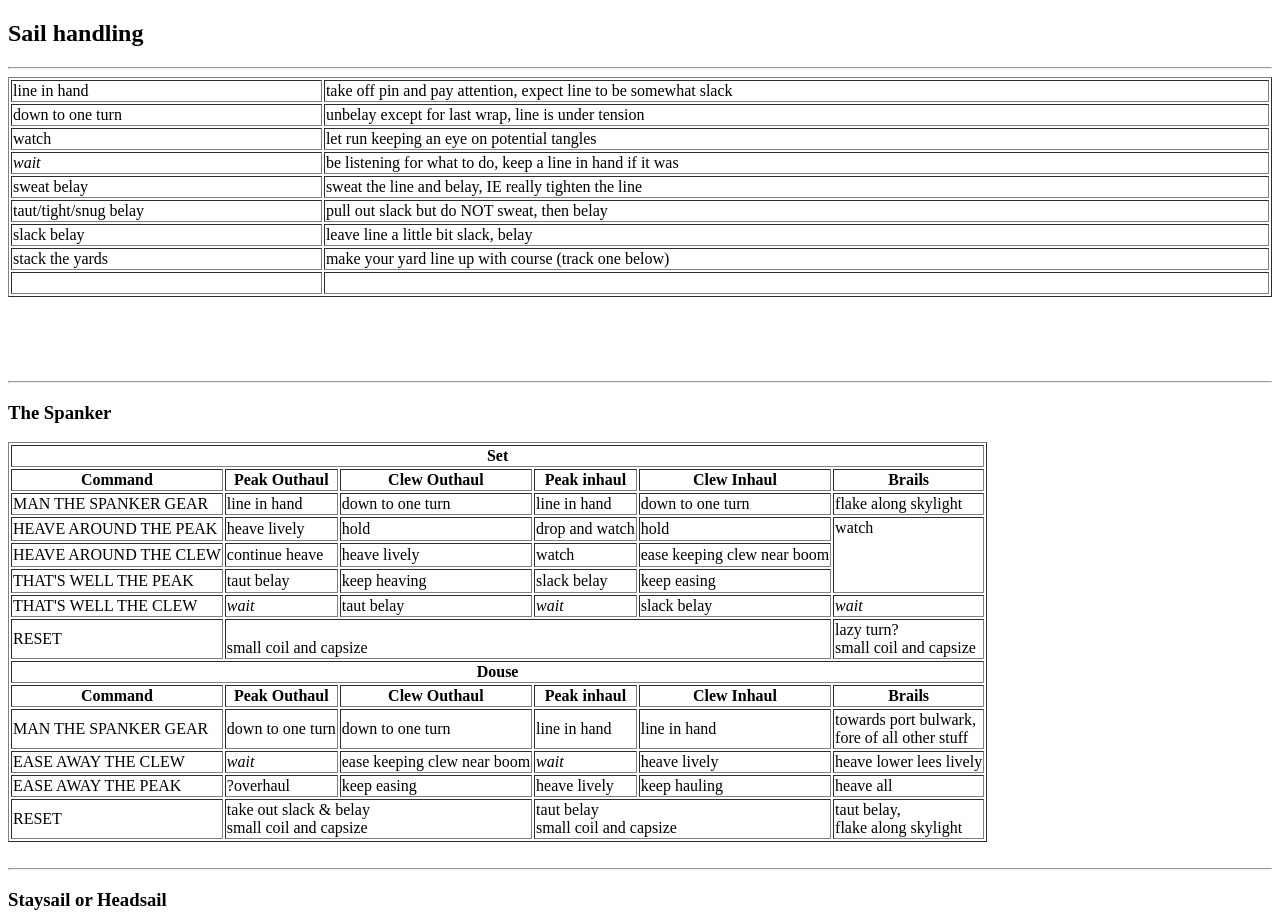
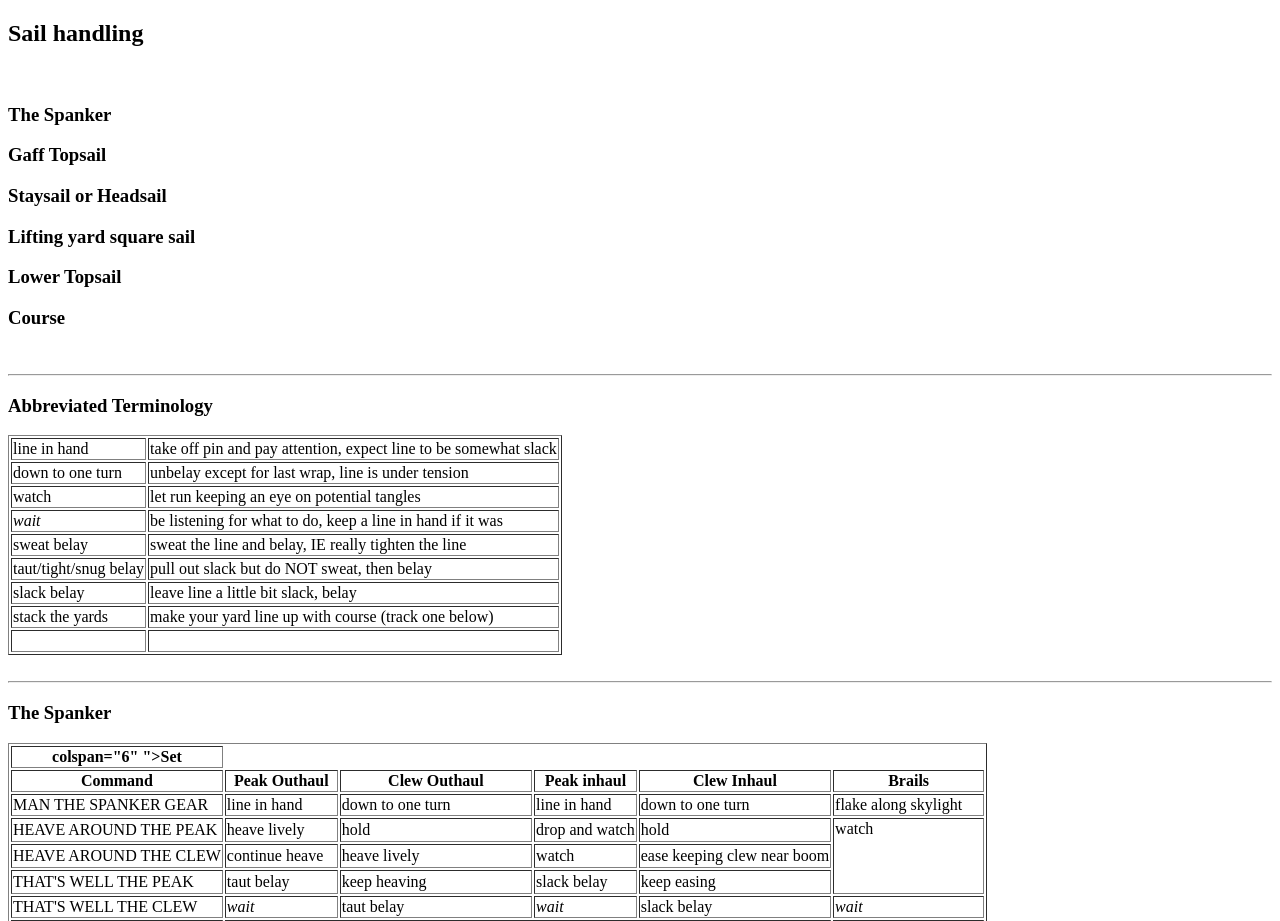
Before and after one commit to 980f/blather, a plain HTML site: page elissa/sailhandling.html in a window 1280 px wide. Shown: the top 921 px of the page. Drawn offline with Linux system fonts and the light colour scheme.

```diff
--- a/sailhandling.html
+++ b/elissa/sailhandling.html
@@ -6,8 +6,19 @@
   </head>
   <body>
     <h2>Sail handling</h2>
+    <br>
+    <h3>The Spanker </h3>
+    <h3>Gaff Topsail</h3>
+    <h3>Staysail or Headsail </h3>
+    <h3>Lifting yard square sail</h3>
+    <h3>Lower Topsail </h3>
+    <h3>Course</h3>
+    <br>
     <hr>
-    <table style="width: 100%" border="1">
+    <h3>
+      Abbreviated Terminology
+    </h3>
+    <table border="1">
       <tbody>
         <tr>
           <td>line in hand</td>
@@ -49,16 +60,13 @@
         </tr>
       </tbody>
     </table>
-    <p><br>
-    </p>
-    <p><br>
-    </p>
+    <br>
     <hr>
     <h3> The Spanker </h3>
     <table border="1">
       <tbody>
         <tr>
-          <td colspan="6" style="text-align: center;"><strong>Set</strong> </td>
+          <th>colspan="6" "&gt;Set </th>
         </tr>
         <tr>
           <th>Command</th>
@@ -873,5 +881,6 @@
     <br>
     <br>
     <div style="left: 1744px; top: 19.9166px; height: 3798.65px;"></div>
+
   </body>
 </html>
```
Also changed, not shown: elissa/lines.html (renamed from ELISSA-LINES.html).
